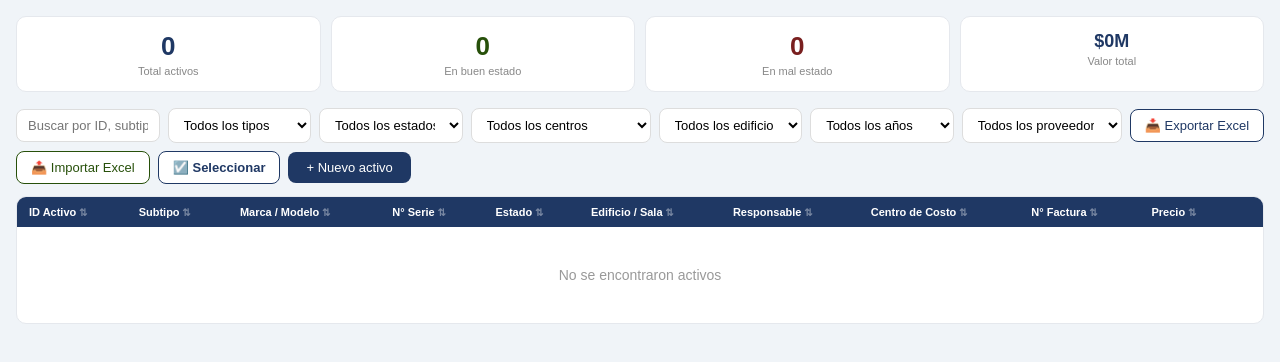
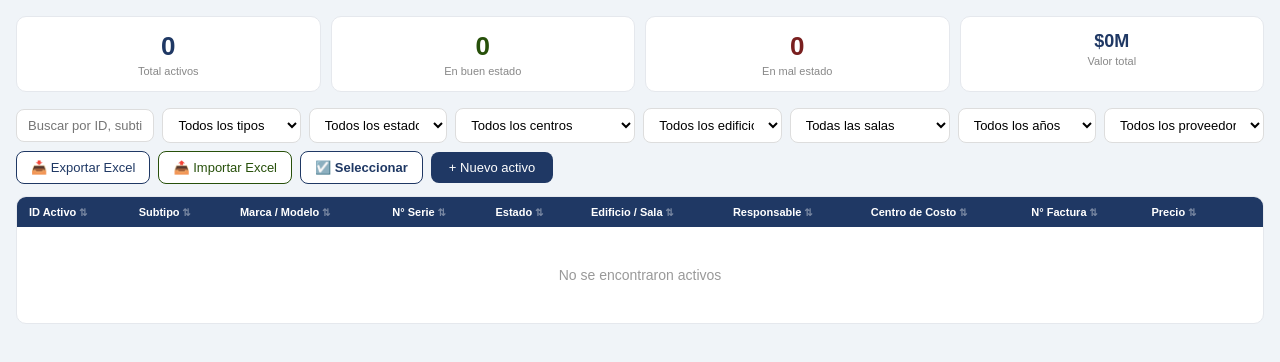
Before and after one commit to fcatalan-ai/activos-fijos, a Flask app: page / in a window 1280 px wide. Shown: the part 39-401 px from the top of the page. Run offline with Flask 3, Linux system fonts and the light colour scheme; the visitor is signed in with stand-in values (Sample User, id 1); data that the repository does not hold is empty; some libraries are stand-ins or nearby versions.

Commit message:
Add 'sala' filter dropdown and update filtering logic
Added a new select dropdown for 'sala' and updated the filtering logic to include its value.

```diff
--- a/templates/index.html
+++ b/templates/index.html
@@ -155,6 +155,9 @@ tr.seleccionado td{background:#EEF4FF !important}
       <option value="">Todos los edificios</option>
       <option>Básica</option><option>Media</option><option>Parvularia</option><option>Administración</option>
     </select>
+    <select id="f-sala" onchange="filtrar()" style="min-width:160px">
+      <option value="">Todas las salas</option>
+    </select>
     <select id="f-anio" onchange="filtrar()" style="min-width:110px">
       <option value="">Todos los años</option>
     </select>
@@ -659,9 +662,10 @@ function filtrar(){
   const estado=document.getElementById('f-estado').value;
   const edificio=document.getElementById('f-edificio').value;
   const cc=document.getElementById('f-cc').value;
+  const sala=document.getElementById('f-sala').value;
   const anio=document.getElementById('f-anio').value;
   const proveedor=document.getElementById('f-proveedor').value;
-  cargarActivos(new URLSearchParams({q,tipo,estado,edificio,centro_costo:cc,anio,proveedor}).toString());
+  cargarActivos(new URLSearchParams({q,tipo,estado,edificio,centro_costo:cc,sala,anio,proveedor}).toString());
 }
 
 const eB={Bueno:'badge-bueno','En Reparación':'badge-reparacion','De Baja':'badge-baja',Regular:'badge-regular',Malo:'badge-malo'};
@@ -2061,6 +2065,24 @@ async function cargarProveedores(){
 }
 cargarProveedores();
 
+async function cargarSalasFiltro(){
+  try {
+    const r = await fetch('/api/salas');
+    if(!r.ok) return;
+    const salas = await r.json();
+    const sel = document.getElementById('f-sala');
+    const val = sel.value;
+    sel.innerHTML = '<option value="">Todas las salas</option>';
+    salas.forEach(s => {
+      const o = document.createElement('option');
+      o.value = s; o.textContent = s;
+      sel.appendChild(o);
+    });
+    sel.value = val;
+  } catch(e){ console.warn('Error cargando salas:', e); }
+}
+cargarSalasFiltro();
+
 // Poblar filtro de años dinámicamente
 (async function(){
   const r = await fetch('/api/activos?q=&tipo=&estado=&edificio=&centro_costo=&anio=');
```
